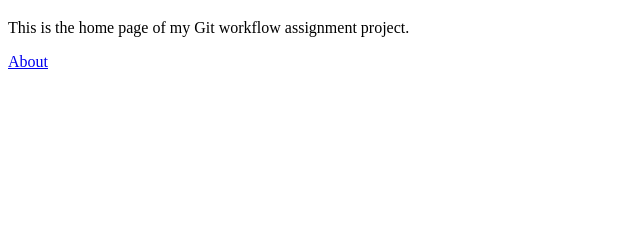
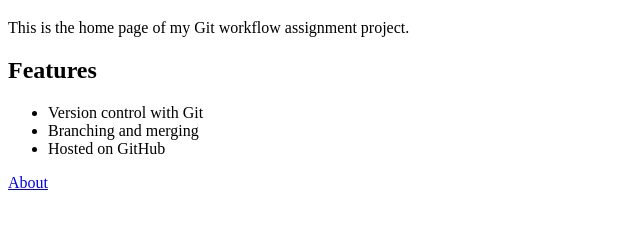
Before and after one commit to pranay-reddy2/git-workflow-assignment, a plain HTML site: page index.html in a window 1280 px wide. Shown: the part 61-290 px from the top of the page, without its empty margins (0-640 px from the left). Drawn offline with Linux system fonts and the light colour scheme.

Commit message:
Add features section to index.html (feature branch)

```diff
--- a/index.html
+++ b/index.html
@@ -7,6 +7,12 @@
 <body>
   <h1>Welcome</h1>
   <p>This is the home page of my Git workflow assignment project.</p>
+  <h2>Features</h2>
+  <ul>
+    <li>Version control with Git</li>
+    <li>Branching and merging</li>
+    <li>Hosted on GitHub</li>
+  </ul>
   <a href="about.html">About</a>
 </body>
 </html>
```
